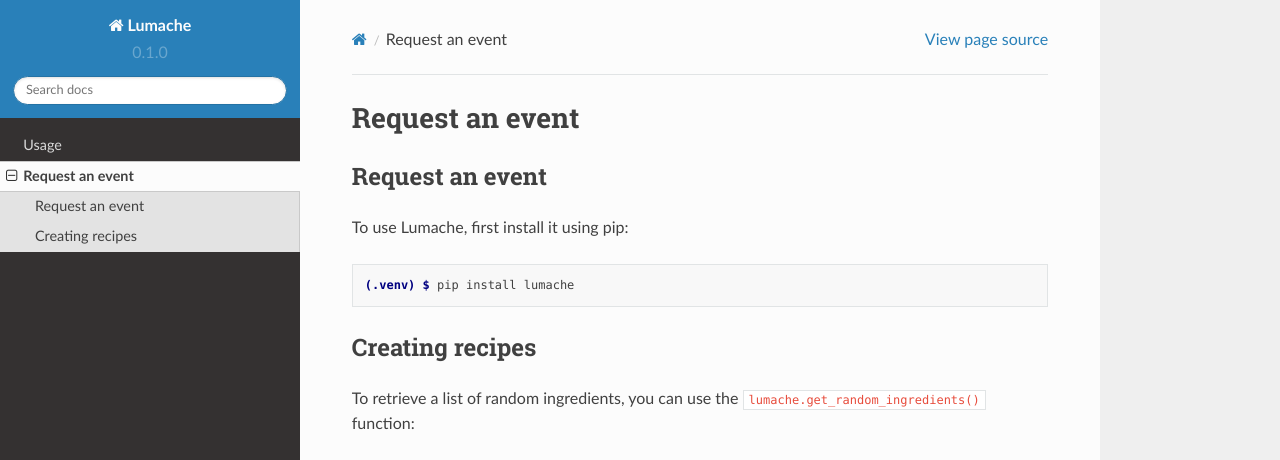
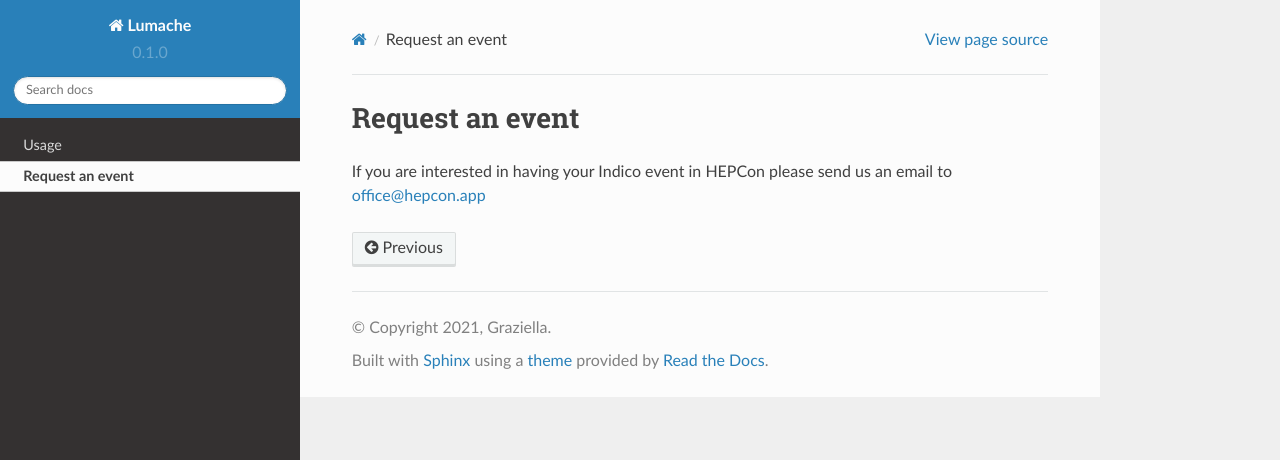
Before and after one commit to mvassilev/HEPCon-docs, a Sphinx documentation site: the page built from docs/source/request.rst, in a window 1280 px wide and 1095 px high. Shown: the top 460 px of the window. Built offline with Sphinx 7.4.7 and the Read the Docs theme 2.0.0, drawn with Linux system fonts in a browser that asks for light colours; some of the changed text lies outside the part shown; grey boxes are pictures that could not be loaded.

```diff
--- a/docs/source/request.rst
+++ b/docs/source/request.rst
@@ -1,33 +1,4 @@
 Request an event
 =====
 
-.. _installation:
-
-Request an event
-------------
-
-To use Lumache, first install it using pip:
-
-.. code-block:: console
-
-   (.venv) $ pip install lumache
-
-Creating recipes
-----------------
-
-To retrieve a list of random ingredients,
-you can use the ``lumache.get_random_ingredients()`` function:
-
-.. autofunction:: lumache.get_random_ingredients
-
-The ``kind`` parameter should be either ``"meat"``, ``"fish"``,
-or ``"veggies"``. Otherwise, :py:func:`lumache.get_random_ingredients`
-will raise an exception.
-
-.. autoexception:: lumache.InvalidKindError
-
-For example:
-
->>> import lumache
->>> lumache.get_random_ingredients()
-['shells', 'gorgonzola', 'parsley']
+If you are interested in having your Indico event in HEPCon please send us an email to office@hepcon.app
```
